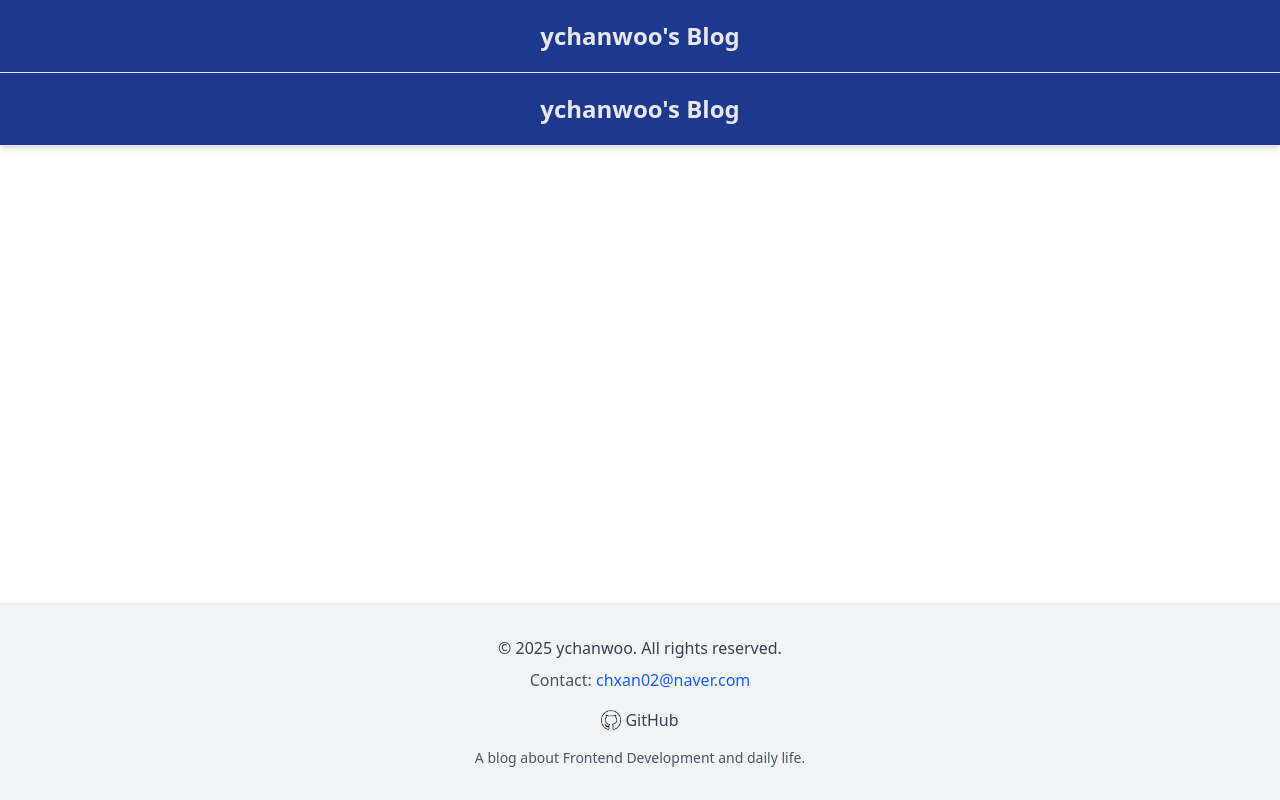
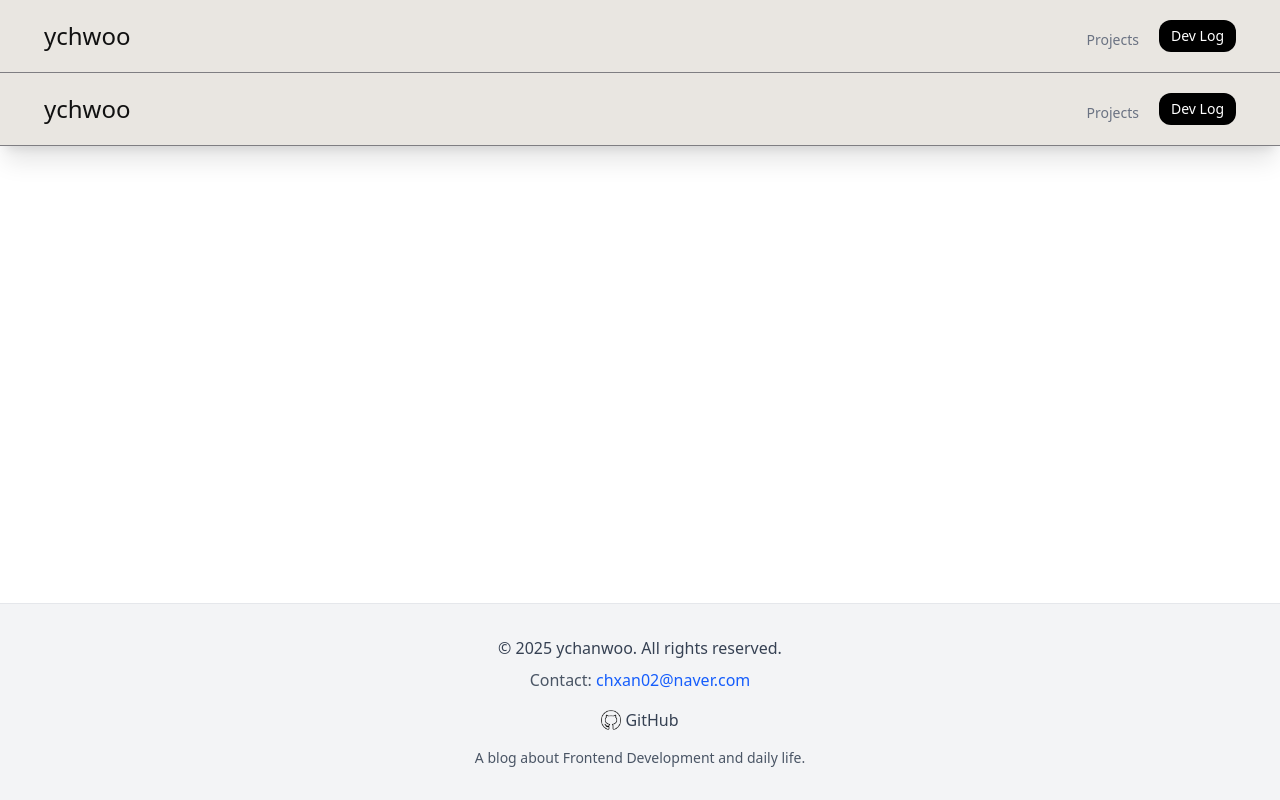
Before and after one commit to ychanwoo/Dev-Log, a Next.js app: page /Header in a window 1280 px wide. Built offline with nearby package versions, Linux system fonts and the light colour scheme.

Commit message:
feat: update Header component design and scroll interaction

```diff
--- a/src/app/Header/page.tsx
+++ b/src/app/Header/page.tsx
@@ -1,21 +1,45 @@
-'use client'
+"use client";
 
-import Link from 'next/link'
+import Link from "next/link";
+import { usePathname } from "next/navigation";
 
 export default function HeaderPage() {
+  const pathname = usePathname();
+  // * Projects 부분으로 이동
+  const handleScrollToProjects = () => {
+    if (pathname === "/") {
+      window.scrollTo({
+        top: 1940,
+        behavior: "smooth",
+      });
+    }
+  };
+
   return (
-    <header className="bg-white shadow-md border-b border-gray-200 sticky top-0">
-      <div className="mx-auto px-4 py-5 sm:px-6 lg:px-8 h-18 bg-blue-900">
+    <header className="bg-white shadow-xl border-b-1 border-b-[#7F7E82] sticky top-0 z-50">
+      <div className="mx-auto px-4 py-5 sm:px-6 lg:px-8 h-18 bg-[#E9E6E1]">
         {/* 헤더바 */}
-        <div className="flex justify-center items-center">
-          <Link href="/" className="flex items-center">
-            <span className="text-2xl font-bold text-gray-200 group-hover:text-blue-600 transition-colors duration-300">
-              ychanwoo&#39;s Blog
-            </span>
-          </Link>
+        <div className="flex place-content-between">
+          {/* 이름 */}
+          <div className="pl-3">
+            <Link href="/" className="flex items-center">
+              <span className="text-2xl font-light text-[#111111]">ychwoo</span>
+            </Link>
+          </div>
+          {/* 프로젝트 및 DevLog 버튼 */}
+          <div className="pr-3 flex space-x-5">
+            <button
+              onClick={handleScrollToProjects}
+              className="text-gray-500 text-sm hover:underline mt-2"
+            >
+              Projects
+            </button>
+            <button className="text-white bg-black px-3 text-sm rounded-xl hover:bg-gray-800">
+              <Link href="/Posts">Dev Log</Link>
+            </button>
+          </div>
         </div>
-
       </div>
     </header>
-  )
+  );
 }
```
